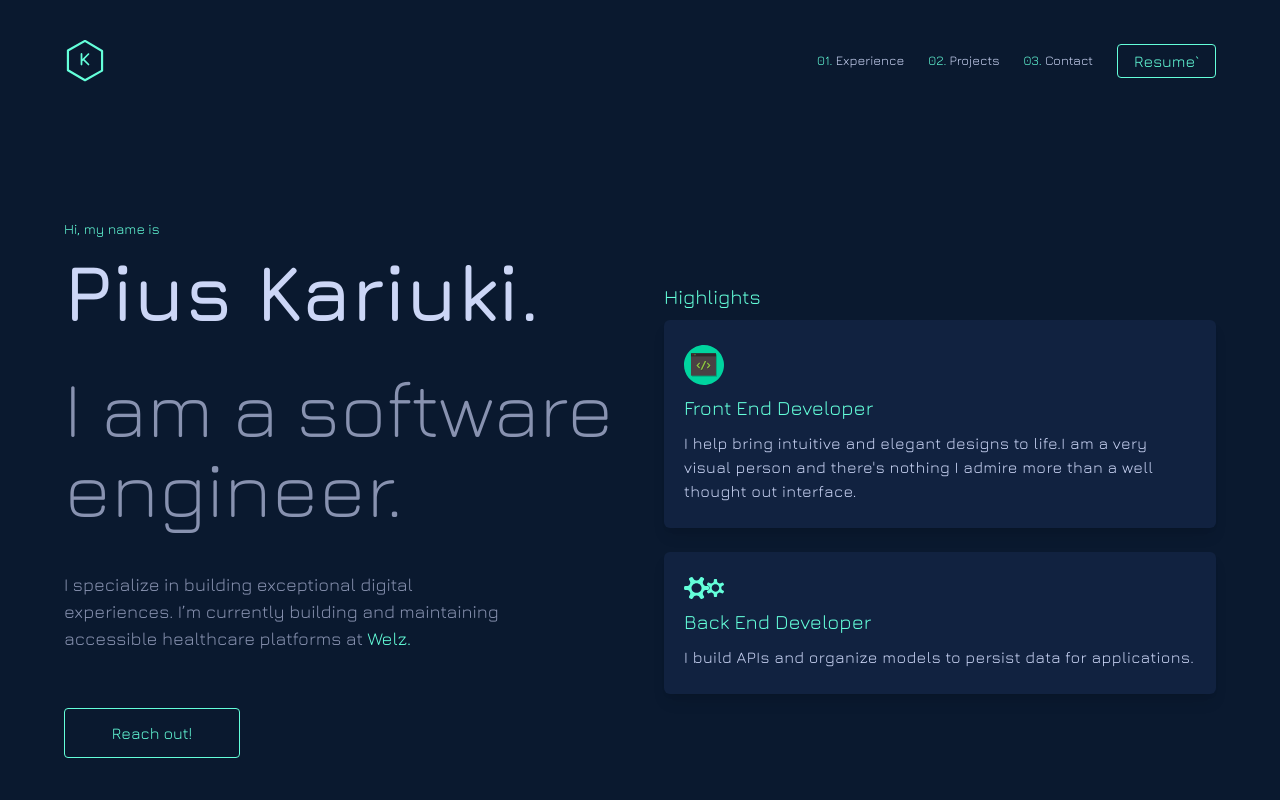
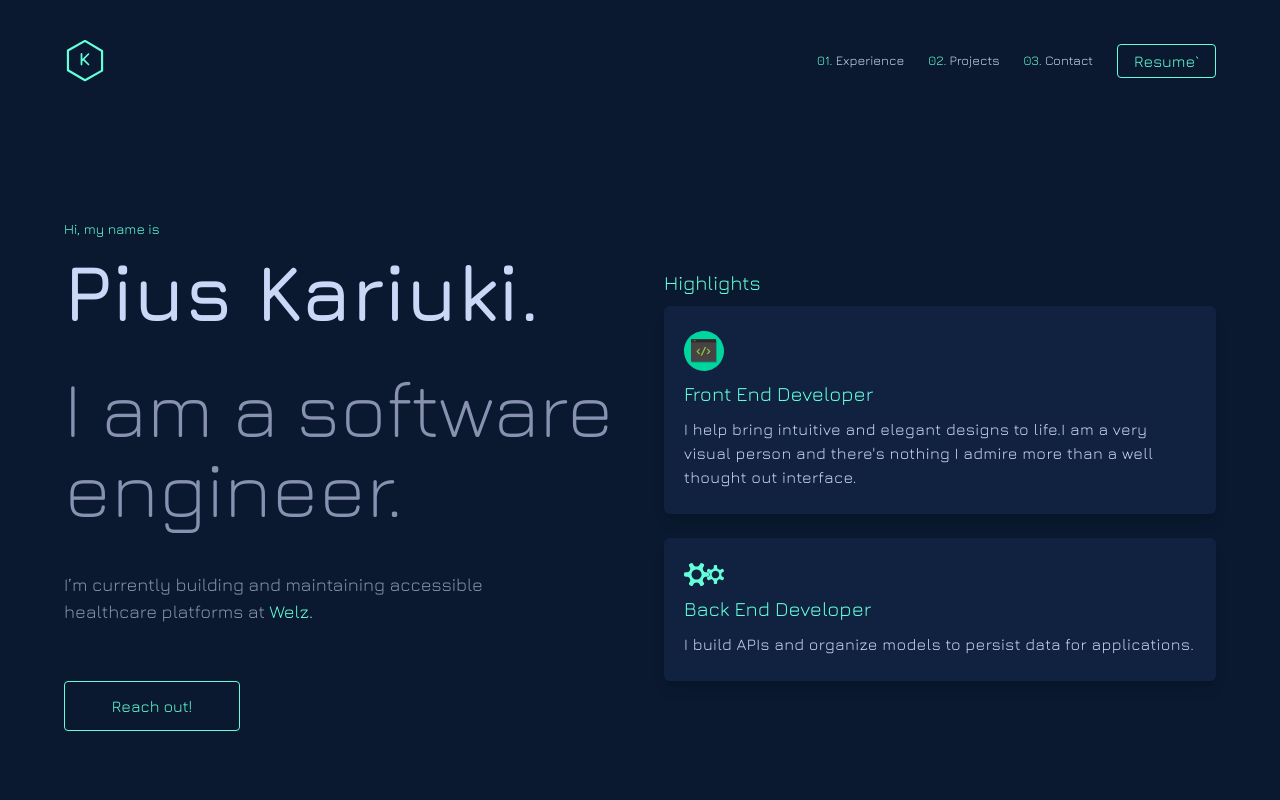
Before and after one commit to PiusKariuki/portfolio, a Vue app: page / in a window 1280 px wide. Shown: the top 800 px of the page. Built offline with nearby package versions, Linux system fonts and the light colour scheme.

Commit message:
Feature: brevity in bio

```diff
--- a/src/modules/Portfolio/sections/HeroSection.vue
+++ b/src/modules/Portfolio/sections/HeroSection.vue
@@ -4,7 +4,7 @@
     <p class="text-lightest-slate name font-semibold leading-[1.1]">Pius Kariuki.</p>
     <p class="text-slate by-line font-light leading-none my-6 w-full">I am a software engineer.</p>
     <p class="text-slate lg mt-3 lg:w-10/12">
-      I specialize in building exceptional digital experiences. I’m currently building and maintaining accessible
+      I’m currently building and maintaining accessible
       healthcare platforms at
       <span class="text-green">Welz.</span>
     </p>
--- a/src/shared/data/projects.js
+++ b/src/shared/data/projects.js
@@ -25,7 +25,6 @@ export const projects = [
                  no appointment or referrals policy.
                  </span>
                  The platform helps users pre-register for covid-19 testing, vaccinations, X-Ray imaging and other lab tests.
-
                   </p>
                 <p
                  class="motto">
```
